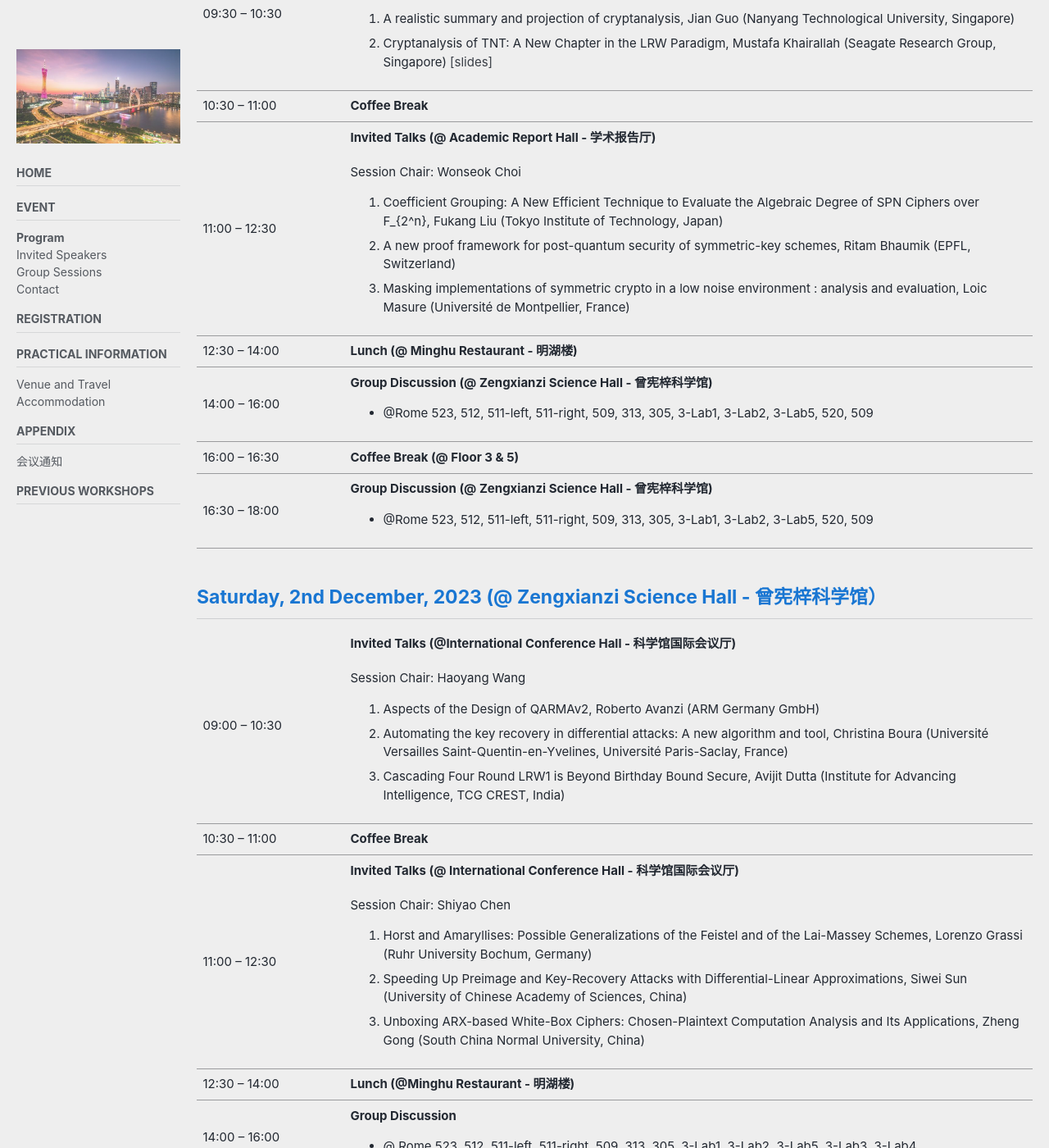
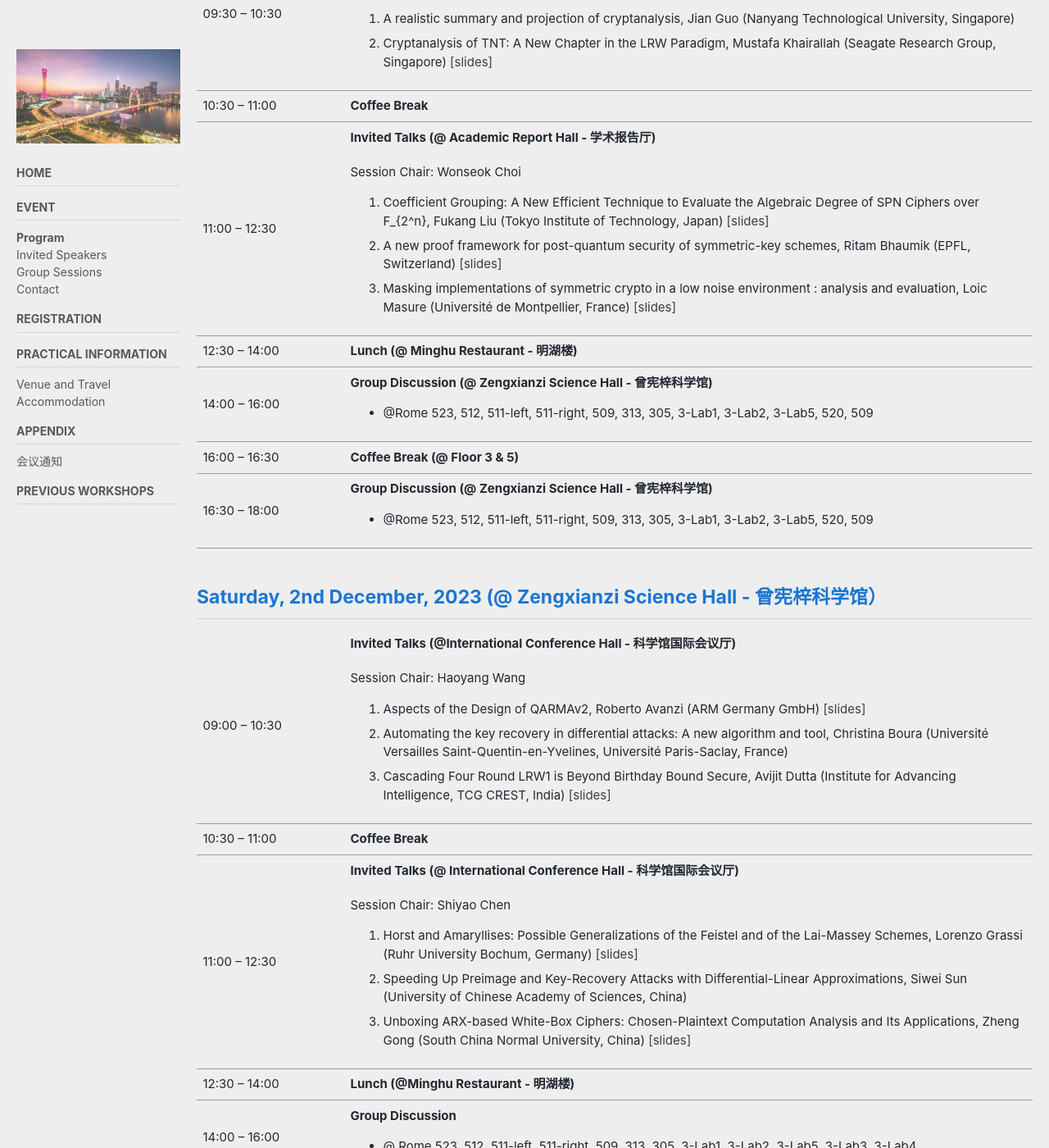
Before and after one commit to cryptanalysisbench/SATbench, a Jekyll site: the page built from program.md, in a window 1280 px wide and 1400 px high, scrolled down 482 px. Shown: the whole window at 82% size. Built offline with Jekyll 4.4.1, drawn with Linux system fonts in a browser that asks for light colours; cached includes are drawn as plain includes; nearby versions of some CDN libraries; our own code applies the rules of GitHub Pages for plain Markdown files; some of the changed text lies outside the part shown.

Commit message:
Update program.md

```diff
--- a/program.md
+++ b/program.md
@@ -44,9 +44,9 @@ sidebar:
         <td><p><b>Invited Talks (@ Academic Report Hall - 学术报告厅)</b></p>
           Session Chair: Wonseok Choi
           <ol>
-          <li>Coefficient Grouping: A New Efficient Technique to Evaluate the Algebraic Degree of SPN Ciphers over F_{2^n}, Fukang Liu (Tokyo Institute of Technology, Japan)</li>
-          <li>A new proof framework for post-quantum security of symmetric-key schemes, Ritam Bhaumik (EPFL, Switzerland)</li>
-          <li>Masking implementations of symmetric crypto in a low noise environment : analysis and evaluation, Loic Masure (Université de Montpellier, France)</li>
+          <li>Coefficient Grouping: A New Efficient Technique to Evaluate the Algebraic Degree of SPN Ciphers over F_{2^n}, Fukang Liu (Tokyo Institute of Technology, Japan)  <a style="text-decoration: none;" href="https://askworkshop.github.io/ask2023/assets/accessory/coefficient_grouping__a_new_technique_ask2023.pdf">[slides]</a> </li>
+          <li>A new proof framework for post-quantum security of symmetric-key schemes, Ritam Bhaumik (EPFL, Switzerland) <a style="text-decoration: none;" href="https://askworkshop.github.io/ask2023/assets/accessory/ritam-slides-ask-2023.pdf">[slides]</a> </li>
+          <li>Masking implementations of symmetric crypto in a low noise environment : analysis and evaluation, Loic Masure (Université de Montpellier, France) <a style="text-decoration: none;" href="slides-loic.pdf">[slides]</a></li>
           </ol>
         </td>
     </tr>
@@ -84,9 +84,9 @@ sidebar:
         <td><p><b>Invited Talks (@International Conference Hall - 科学馆国际会议厅)</b></p>
           Session Chair: Haoyang Wang
           <ol>
-          <li>Aspects of the Design of QARMAv2, Roberto Avanzi (ARM Germany GmbH)</li>
+          <li>Aspects of the Design of QARMAv2, Roberto Avanzi (ARM Germany GmbH)  <a style="text-decoration: none;" href="https://askworkshop.github.io/ask2023/assets/accessory/qarmav2-presentation-shorter-website-version.pdf">[slides]</a></li>
           <li>Automating the key recovery in differential attacks: A new algorithm and tool, Christina Boura (Université Versailles Saint-Quentin-en-Yvelines, Université Paris-Saclay, France)</li>
-          <li>Cascading Four Round LRW1 is Beyond Birthday Bound Secure, Avijit Dutta (Institute for Advancing Intelligence, TCG CREST, India)</li>
+          <li>Cascading Four Round LRW1 is Beyond Birthday Bound Secure, Avijit Dutta (Institute for Advancing Intelligence, TCG CREST, India) <a style="text-decoration: none;" href="https://askworkshop.github.io/ask2023/assets/accessory/ASK2023-avijit.pdf">[slides]</a></li>
           </ol>
         </td>
     </tr>
@@ -99,9 +99,9 @@ sidebar:
         <td><p><b>Invited Talks (@ International Conference Hall - 科学馆国际会议厅)</b></p>
           Session Chair: Shiyao Chen
           <ol>
-          <li>Horst and Amaryllises: Possible Generalizations of the Feistel and of the Lai-Massey Schemes, Lorenzo Grassi (Ruhr University Bochum, Germany)</li>
+          <li>Horst and Amaryllises: Possible Generalizations of the Feistel and of the Lai-Massey Schemes, Lorenzo Grassi (Ruhr University Bochum, Germany) <a style="text-decoration: none;" href="https://askworkshop.github.io/ask2023/assets/accessory/presentationASK23.pdf">[slides]</a></li>
           <li>Speeding Up Preimage and Key-Recovery Attacks with Differential-Linear Approximations, Siwei Sun (University of Chinese Academy of Sciences, China)</li>
-          <li>Unboxing ARX-based White-Box Ciphers: Chosen-Plaintext Computation Analysis and Its Applications, Zheng Gong (South China Normal University, China)</li>
+          <li>Unboxing ARX-based White-Box Ciphers: Chosen-Plaintext Computation Analysis and Its Applications, Zheng Gong (South China Normal University, China)  <a style="text-decoration: none;" href="https://askworkshop.github.io/ask2023/assets/accessory/ASK_2023_Slides__Unboxing_ARX_based_White_Box_Ciphers.pdf">[slides]</a></li>
           </ol>
         </td>
     </tr>
@@ -147,9 +147,9 @@ sidebar:
         <td><p><b>Invited Talks (@ International Conference Hall - 科学馆国际会议厅)</b></p>
           Session Chair: Eik List
           <ol>
-          <li>Improved Fast Correlation Attacks on the Sosemanuk Stream Cipher, Bin Zhang (Institute of Software, Chinese Academy of Science, China)</li>
-          <li>Differential Meet-in-the-middle attacks and Models, Patrick Derbez (University of Rennes, France)</li>
-          <li>Fine-Tuning Ideal Worlds for the Xor of Two Permutation Outputs, Wonseok Choi (Purdue University, USA)</li>
+          <li>Improved Fast Correlation Attacks on the Sosemanuk Stream Cipher, Bin Zhang (Institute of Software, Chinese Academy of Science, China)  <a style="text-decoration: none;" href="https://askworkshop.github.io/ask2023/assets/accessory/2023_ask_sosemanuk.pdf">[slides]</a></li>
+          <li>Differential Meet-in-the-middle attacks and Models, Patrick Derbez (University of Rennes, France) <a style="text-decoration: none;" href="https://askworkshop.github.io/ask2023/assets/accessory/slidesPatrickD.pdf">[slides]</a></li>
+          <li>Fine-Tuning Ideal Worlds for the Xor of Two Permutation Outputs, Wonseok Choi (Purdue University, USA) <a style="text-decoration: none;" href="https://askworkshop.github.io/ask2023/assets/accessory/Presentation__Fine_Tuning_Ideal_Worlds_.pdf">[slides]</a></li>
           </ol>
         </td>
     </tr>
@@ -162,9 +162,9 @@ sidebar:
         <td><p><b>Invited Talks (@ International Conference Hall - 科学馆国际会议厅)</b></p>
           Session Chair: Hailun Yan
           <ol>
-          <li>Compact Circuits for Efficient Möbius Transform, Subhadeep Banik (University of Lugano, Switzerland)</li>
-          <li>Efficient Higher-Order Masking Schemes: Leveraging Amortization and Pre-computation, Weijia Wang (Shandong University, China)</li>
-          <li>CLAASP: a Cryptographic Library for the Automated Analysis of Symmetric Primitives, Juan Grados and Mohamed Rachidi (Technology Innovation Institute, United Arab Emirate)</li>
+          <li>Compact Circuits for Efficient Möbius Transform, Subhadeep Banik (University of Lugano, Switzerland) <a style="text-decoration: none;" href="https://askworkshop.github.io/ask2023/assets/accessory/ask23-Banik.pdf">[slides]</a></li>
+          <li>Efficient Higher-Order Masking Schemes: Leveraging Amortization and Pre-computation, Weijia Wang (Shandong University, China) <a style="text-decoration: none;" href="https://askworkshop.github.io/ask2023/assets/accessory/ASK2023_Weijia.pdf">[slides]</a></li>
+          <li>CLAASP: a Cryptographic Library for the Automated Analysis of Symmetric Primitives, Juan Grados and Mohamed Rachidi (Technology Innovation Institute, United Arab Emirate)  <a style="text-decoration: none;" href="https://askworkshop.github.io/ask2023/assets/accessory/ASK_slides-juan.pdf">[slides]</a></li>
           </ol>
         </td>
     </tr>
```
